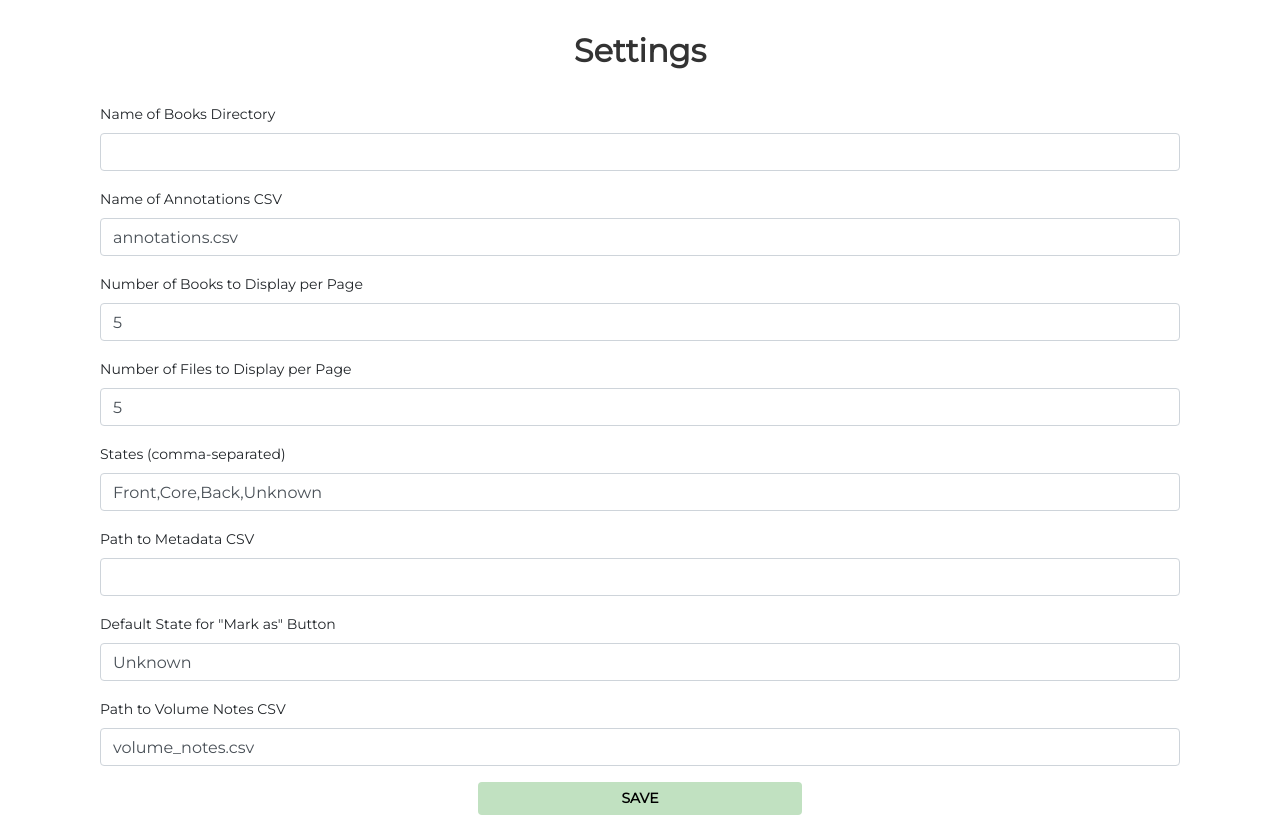
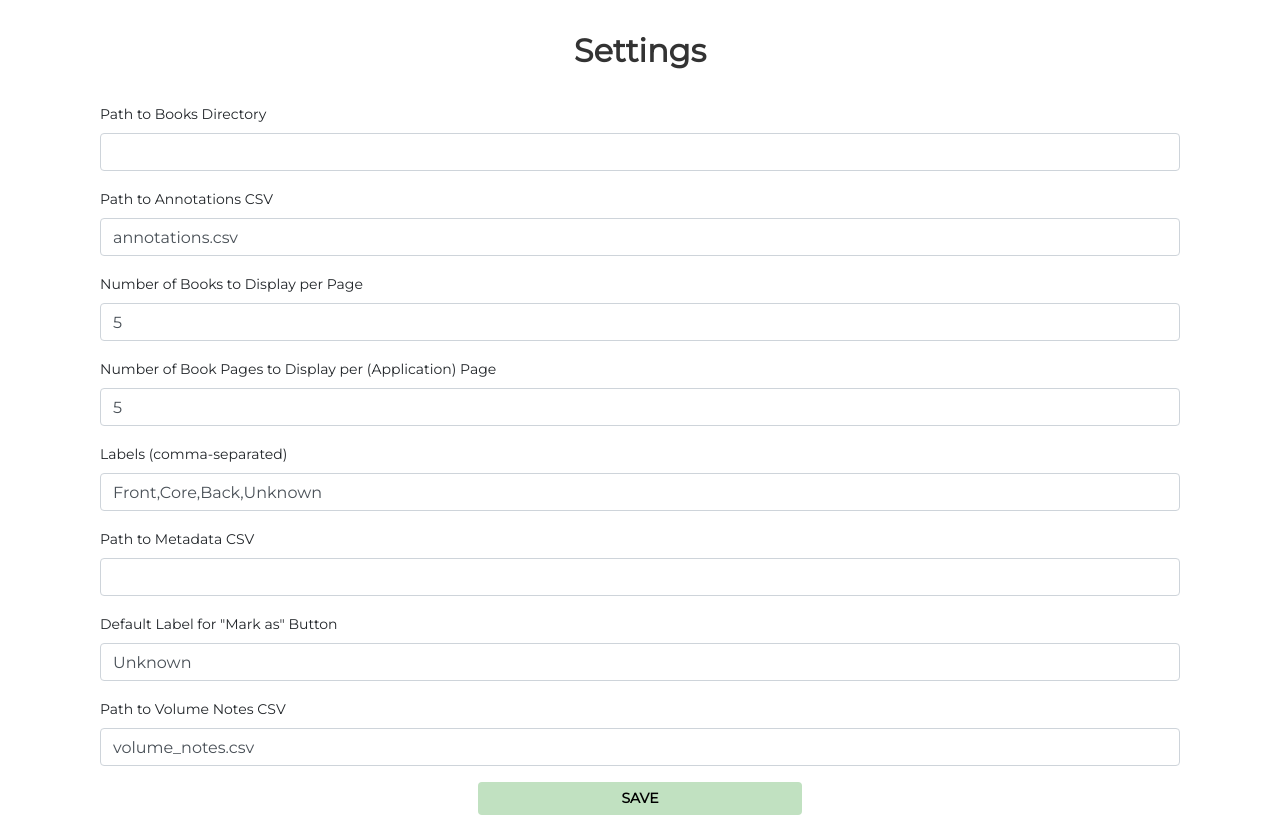
Before and after one commit to tandebnath/annotation-tool, a Flask app: page /settings in a window 1280 px wide. Run offline with Flask 3, Linux system fonts and the light colour scheme; some libraries are stand-ins or nearby versions.

Commit message:
Renamed labels in settings page

```diff
--- a/templates/settings.html
+++ b/templates/settings.html
@@ -36,7 +36,7 @@
 <div class="container mb-4">
   <form method="post" class="d-flex flex-column">
     <div class="form-group">
-      <label for="books_dir" class="form-label">Name of Books Directory</label>
+      <label for="books_dir" class="form-label">Path to Books Directory</label>
       <input
         type="text"
         class="form-control"
@@ -47,7 +47,7 @@
     </div>
     <div class="form-group">
       <label for="annotations_csv" class="form-label"
-        >Name of Annotations CSV</label
+        >Path to Annotations CSV</label
       >
       <input
         type="text"
@@ -71,7 +71,7 @@
     </div>
     <div class="form-group">
       <label for="files_per_page" class="form-label"
-        >Number of Files to Display per Page</label
+        >Number of Book Pages to Display per (Application) Page</label
       >
       <input
         type="number"
@@ -82,7 +82,7 @@
       />
     </div>
     <div class="form-group">
-      <label for="states" class="form-label">States (comma-separated)</label>
+      <label for="states" class="form-label">Labels (comma-separated)</label>
       <input
         type="text"
         class="form-control"
@@ -103,7 +103,7 @@
     </div>
     <div class="form-group">
       <label for="mark_as_state" class="form-label"
-        >Default State for "Mark as" Button</label
+        >Default Label for "Mark as" Button</label
       >
       <input
         type="text"
```
